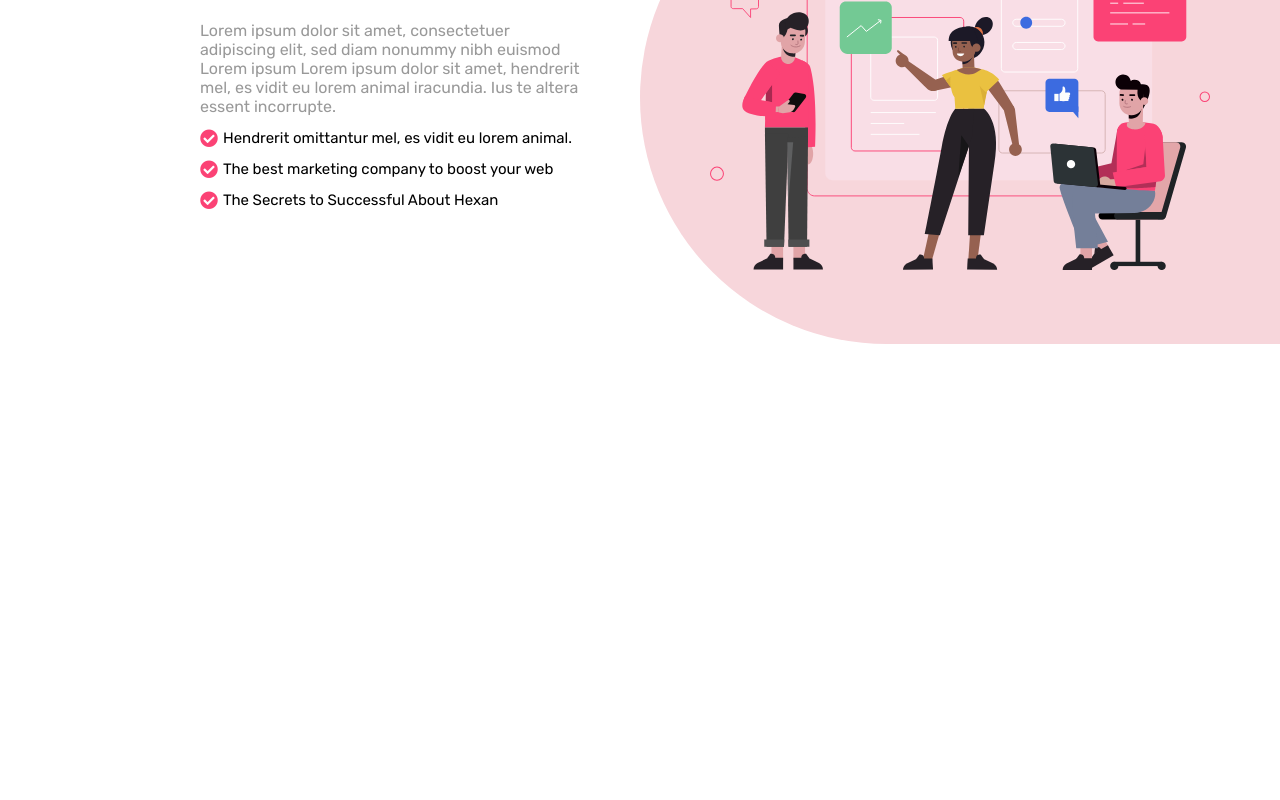
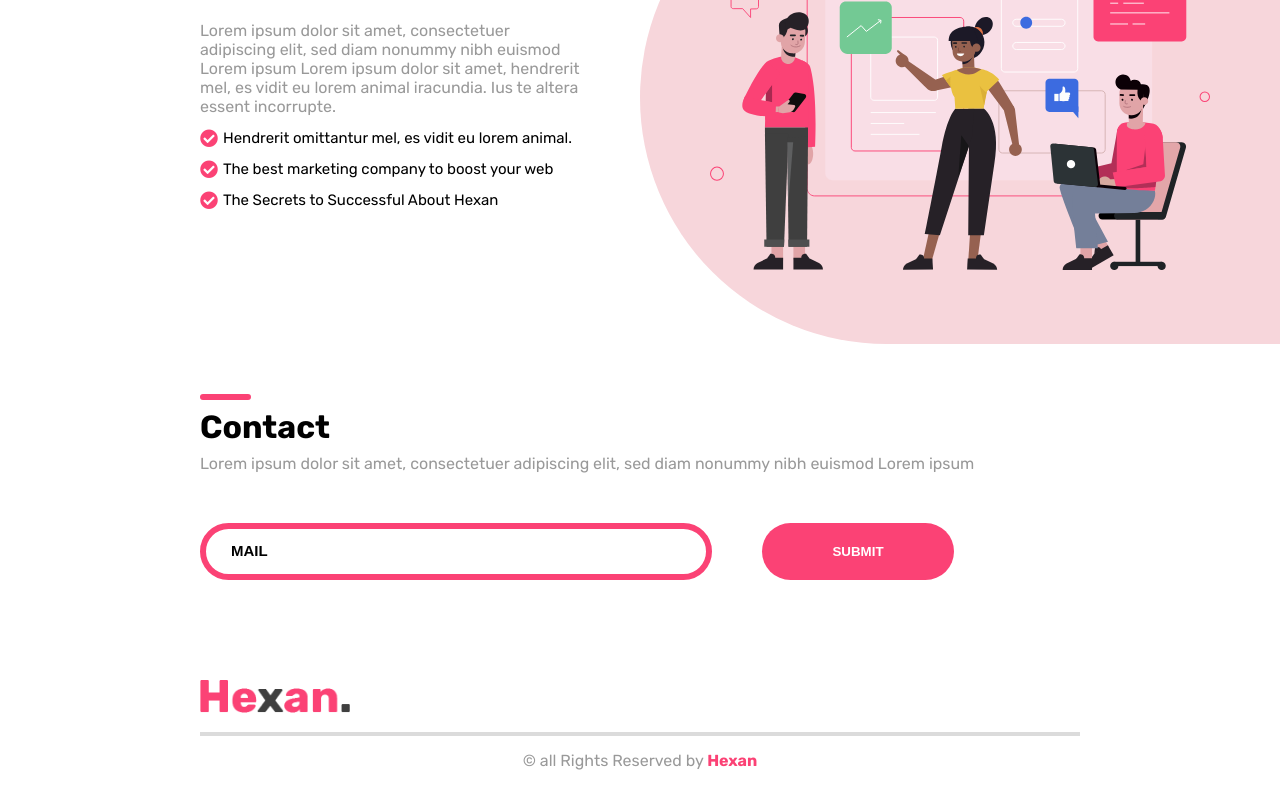
Before and after one commit to PonchHKT/HexanWebsite, a Next.js app: page / in a window 1280 px wide. Shown: the part 1439-2239 px from the top of the page. Before the commit the page ends 2083 px from the top, so only its background shows below. Built offline with nearby package versions, Linux system fonts and the light colour scheme.

Commit message:
Update CSS - Done ;3

```diff
--- /dev/null
+++ b/components/Contact.js
@@ -0,0 +1,55 @@
+import styles from "../styles/contact.module.scss";
+import data from "../data/data.json";
+
+function Contact() {
+  const encode = (data) => {
+    return Object.keys(data)
+      .map(
+        (key) => encodeURIComponent(key) + "=" + encodeURIComponent(data[key])
+      )
+      .join("&");
+  };
+
+  const handleSubmit = async (event) => {
+    event.preventDefault();
+
+    const request = await fetch("/", {
+      method: "POST",
+      headers: { "Content-Type": "application/x-www-form-urlencoded" },
+      body: encode({
+        "form-name": event.target.getAttribute("name"),
+        ...name,
+      }),
+    });
+
+    const response = await request.json();
+
+    console.log(response);
+
+    console.log(event.target.getAttribute("name"));
+  };
+  return (
+    <div className={styles.contactContainer}>
+      <div className={styles.contactTitle}>
+        <hr />
+        <h1>{data.contact.title}</h1>
+        <p>{data.contact.desc}</p>
+      </div>
+
+      <div className={styles.formContainer}>
+        <form onSubmit={handleSubmit} name="contact" method="POST" netlify>
+          <input
+            type="email"
+            name="email"
+            value=""
+            required
+            placeholder={data.contact.input.placeholder}
+          />
+          <button type="submit">{data.contact.button.text}</button>
+        </form>
+      </div>
+    </div>
+  );
+}
+
+export default Contact;
--- /dev/null
+++ b/components/Footer.js
@@ -0,0 +1,22 @@
+import styles from "../styles/footer.module.scss";
+import data from "../data/data.json";
+
+function Footer() {
+  return (
+    <div className={styles.footerContainer}>
+      <div className={styles.footerContent}>
+        <img src="/images/logo.png" />
+        <hr />
+      </div>
+
+      <div className={styles.copyright}>
+        <h1>
+          {data.footer.text1}
+          <strong>{data.footer.text2}</strong>
+        </h1>
+      </div>
+    </div>
+  );
+}
+
+export default Footer;
--- a/data/data.json
+++ b/data/data.json
@@ -67,7 +67,7 @@
         "title": "Contact",
         "desc": "Lorem ipsum dolor sit amet, consectetuer adipiscing elit, sed diam nonummy nibh euismod Lorem ipsum",
         "input": {
-            "placeholder": "Mail"
+            "placeholder": "MAIL"
         },
         "button": {
             "text": "SUBMIT"
@@ -75,6 +75,7 @@
     },
 
     "footer": {
-        "text": "© all Rights Reserved by Hexan"
+        "text1": "© all Rights Reserved by",
+        "text2": " Hexan"
     }
 }
--- a/pages/index.js
+++ b/pages/index.js
@@ -6,6 +6,8 @@ import Navbar from "../components/Navbar";
 import HomeLanding from "../components/HomeLanding";
 import Services from "../components/Services";
 import Solution from "../components/Solution";
+import Contact from "../components/Contact";
+import Footer from "../components/Footer";
 
 export default function Home() {
   return (
@@ -14,6 +16,8 @@ export default function Home() {
       <HomeLanding />
       <Services />
       <Solution />
+      <Contact />
+      <Footer />
     </div>
   );
 }
--- /dev/null
+++ b/styles/contact.module.scss
@@ -0,0 +1,49 @@
+.contactContainer {
+    padding: 200px;
+    padding-top: 0px;
+    padding-bottom: 0px;
+    .contactTitle {
+        hr {
+            width: 4vw;
+            border: 3px solid var(--main-pink);
+            background-color: var(--main-pink);
+            border-radius: 20px;
+        }
+        h1 {
+            padding-top: 8px;
+        }
+        p {
+            padding-top: 8px;
+            color: var(--main-light-gray);
+        }
+    }
+    .formContainer{
+        padding-top: 50px;
+        form {
+            width: 100%;
+            display: flex;
+            input {
+                padding: 15px;
+                border: 6px solid var(--main-pink);
+                width: 40vw;
+                border-radius: 60px;
+                margin-right: 50px;
+                &::placeholder{
+                    color: black;
+                    font-weight: bold;
+                    padding-left: 10px;
+                    font-size: 15px;
+                }
+            }
+            button {
+                width: 15vw;
+                padding: 20px;
+                border: none;
+                border-radius: 50px;
+                color: white;
+                font-weight: bold;
+                background-color: var(--main-pink)
+            }
+        }
+    }
+}
--- /dev/null
+++ b/styles/footer.module.scss
@@ -0,0 +1,29 @@
+.footerContainer{
+    padding: 200px;
+    padding-top: 100px;
+    padding-bottom: 0px;
+    .footerContent{
+        img {
+            width: 150px;
+            padding-bottom: 15px;
+        }
+        hr {
+            border: 2px solid rgb(219, 219, 219,0.5);
+            background-color: rgb(219, 219, 219,1);
+        }
+    }
+    .copyright{
+        padding-bottom: 30px;
+        display: flex;
+        justify-content: center;
+        padding-top: 15px;
+        h1 {
+            color: var(--main-light-gray);
+            font-size: 16px;
+            font-weight: normal;
+            strong {
+                color: var(--main-pink);
+            }
+        }
+    }
+}
--- a/styles/solution.module.scss
+++ b/styles/solution.module.scss
@@ -1,6 +1,6 @@
 .solutionContainer {
     padding: 200px;
-    padding-bottom: 300px;
+    padding-bottom: 50px;
     padding-right: 0px;
     display: flex;
     justify-content: space-between;
```
